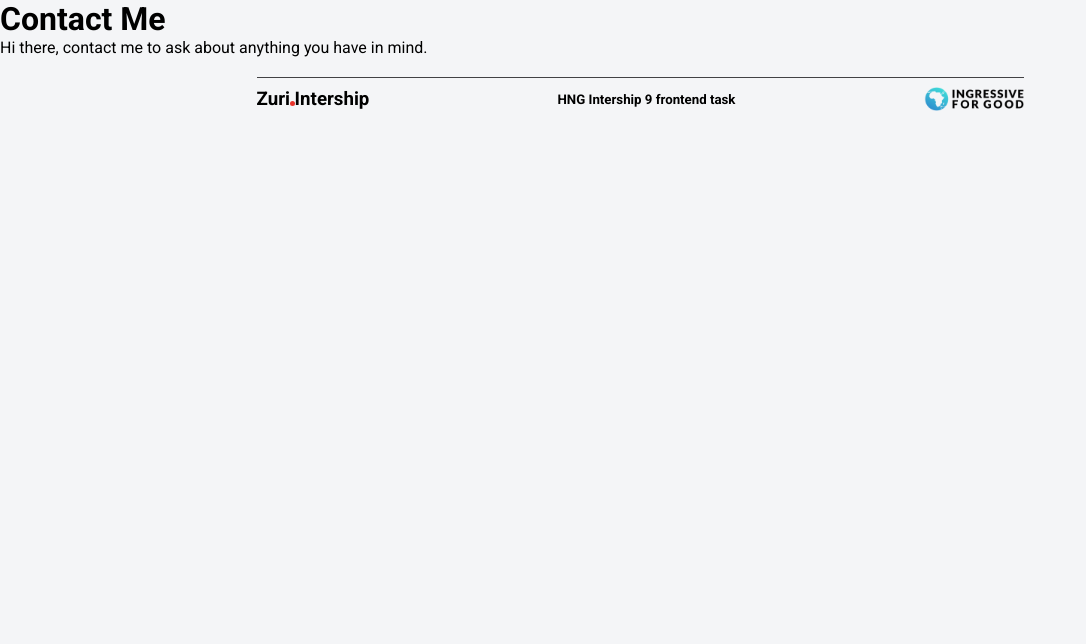
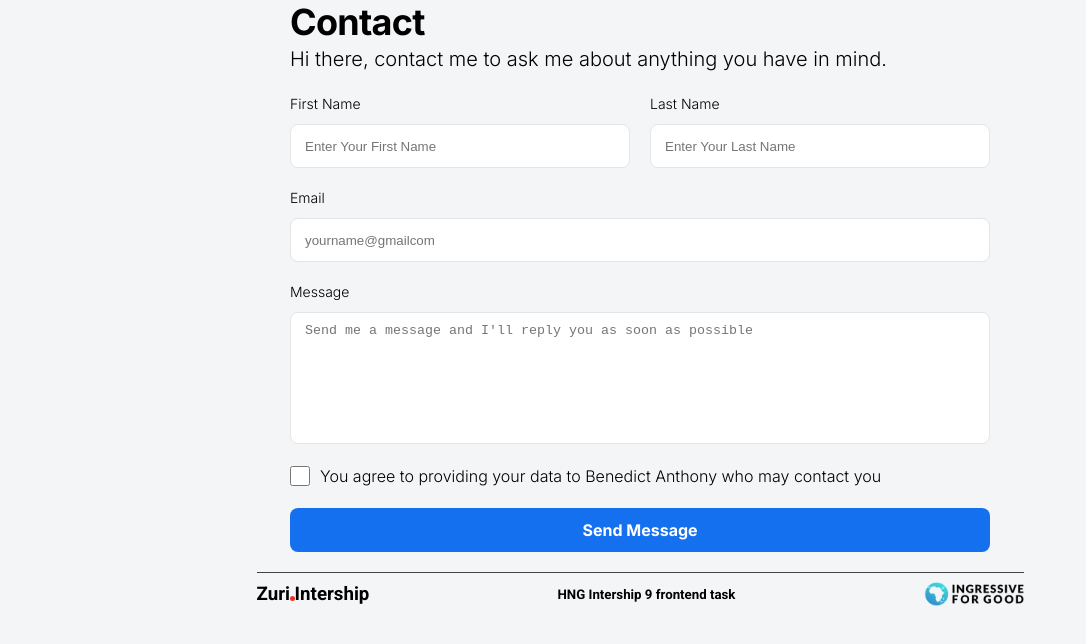
Before and after one commit to Peacesandy/hng-task2, a React (Create React App) app: page /contact in a window 1280 px wide. Shown: the top 644 px of the page, without its empty margins (0-1086 px from the left). Built offline with nearby package versions, Linux system fonts and the light colour scheme.

Commit message:
feat: added styling and completed form

```diff
--- a/src/index.css
+++ b/src/index.css
@@ -175,6 +175,139 @@ body {
 
 }
 
+/*contact styles */
+.contact {
+  width: 700px;
+  margin: 0 auto;
+}
+
+.contact h2 {
+  font-family: Inter;
+  font-size: 36px;
+  font-weight: 600;
+  line-height: 44px;
+  letter-spacing: -0.02em;
+  text-align: left;
+}
+
+.contact p {
+  font-family: Inter;
+  font-size: 20px;
+  font-weight: 400;
+  line-height: 30px;
+  letter-spacing: 0em;
+  text-align: left;
+}
+
+.contact .contact__form {
+  margin-top: 20px;
+  width: 100%;
+}
+
+.contact .contact__form .input50 {
+  display: flex;
+  align-items: flex-start;
+  width: 100%;
+  justify-content: space-between;
+  column-gap: 20px;
+}
+
+.contact .contact__form .input50 .form__group {
+  width: 100%;
+
+}
+
+
+
+.contact .contact__form .form__group {
+  margin-bottom: 20px;
+  display: flex;
+  align-items: flex-start;
+  justify-content: flex-start;
+  flex-direction: column;
+}
+
+.contact .contact__form .form__group label {
+  font-family: Inter;
+  font-size: 14px;
+  font-weight: 500;
+  line-height: 20px;
+  letter-spacing: 0em;
+  text-align: left;
+  margin-bottom: 10px;
+}
+
+.contact .contact__form .form__group input,
+.contact .contact__form .form__group textarea {
+  width: 100%;
+  border: 1px solid #E5E5E5;
+  resize: none;
+  height: 44px;
+  top: 26px;
+  border-radius: 8px;
+  padding: 10px 14px;
+}
+
+.contact .contact__form .form__group textarea:focus,
+.contact .contact__form .form__group input:focus {
+  outline: none;
+}
+
+.contact .contact__form .input50 .form__group input {
+  width: 100%;
+}
+
+.contact .contact__form .form__group textarea {
+  height: 132px;
+  width: 100%;
+}
+
+.contact .contact__form .aggree {
+  display: flex;
+  align-items: center;
+  justify-content: flex-start;
+  margin-top: 20px;
+  gap: 10px;
+}
+
+.contact .contact__form p {
+  font-family: "Inter";
+  font-size: 16px;
+  font-weight: 400;
+  line-height: 24px;
+  letter-spacing: 0em;
+  text-align: left;
+}
+
+.contact .contact__form .aggree input {
+  width: 20px;
+  height: 20px;
+}
+
+.contact .contact__form button {
+  width: 100%;
+  height: 44px;
+  background: #1570EF;
+  border-radius: 8px;
+  border: none;
+  color: #fff;
+  font-family: Inter;
+  font-size: 16px;
+  font-weight: 500;
+  display: block;
+  text-align: center;
+  margin-top: 20px;
+  font-family: Inter;
+  font-size: 16px;
+  font-weight: 600;
+  line-height: 24px;
+  cursor: pointer;
+}
+
+.contact .contact__form button:hover {
+  background: #0E5ED7;
+}
+
 /* footer styles ends */
 
 @media(max-width:700px) {
--- a/src/pages/Contact.jsx
+++ b/src/pages/Contact.jsx
@@ -2,10 +2,44 @@ import React from 'react'
 
 function contact() {
   return (
-    <div>
-      <h1>Contact Me</h1>
-      <p>Hi there, contact me to ask about anything you have in mind.</p>
-    </div>
+    <div className='contact'>
+            <div className="contact_header">
+                <h2>Contact</h2>
+                <p>Hi there,  contact me to ask me about anything you have in mind.</p>
+            </div>
+
+            <form className="contact__form">
+                <div className="input50">
+                    <div className="form__group">
+                        <label htmlFor="first_name">First Name</label>
+                        <input type="text" name="first_name" id="first_name" placeholder='Enter Your First Name' />
+                    </div>
+                    <div className="form__group">
+                        <label htmlFor="last_name">Last Name</label>
+                        <input type="text" name="last_name" id="last_name" placeholder='Enter Your Last Name' />
+                    </div>
+                </div>
+
+                <div className="input100">
+                    <div className="form__group">
+                        <label htmlFor="email">Email</label>
+                        <input type="text" name="email" id="email" placeholder='yourname@gmailcom' />
+                    </div>
+
+                    <div className="form__group">
+                        <label htmlFor="message">Message</label>
+                        <textarea name="message" id="message" placeholder="Send me a message and I'll reply you as soon as possible"></textarea>
+                    </div>
+                </div>
+                <div className="aggree">
+
+                    <input type="checkbox" name="" id="" className="checkbox" />
+                    <p>You agree to providing your data to Benedict Anthony who may contact you</p>
+                </div>
+                <button type="submit" id='btn__submit' className='button'>Send Message</button>
+            </form>
+
+        </div>
   )
 }
 
```
